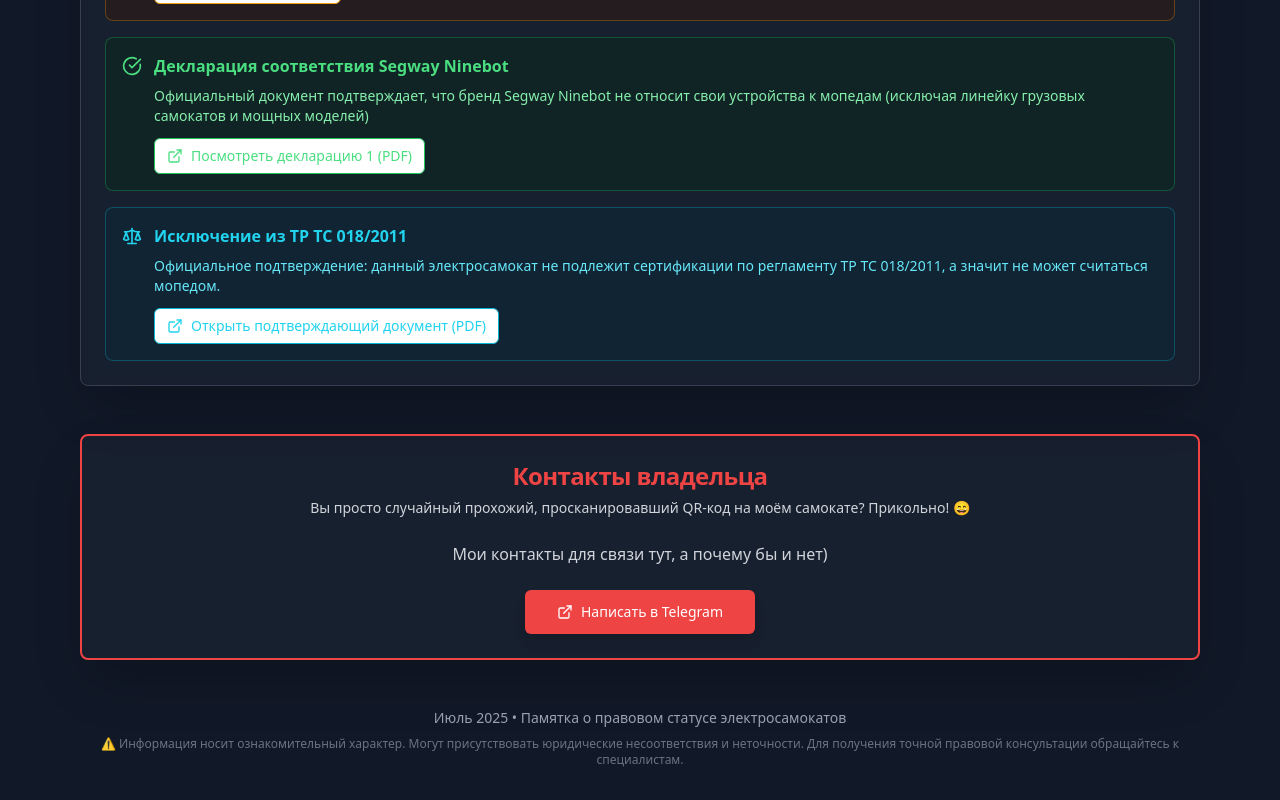
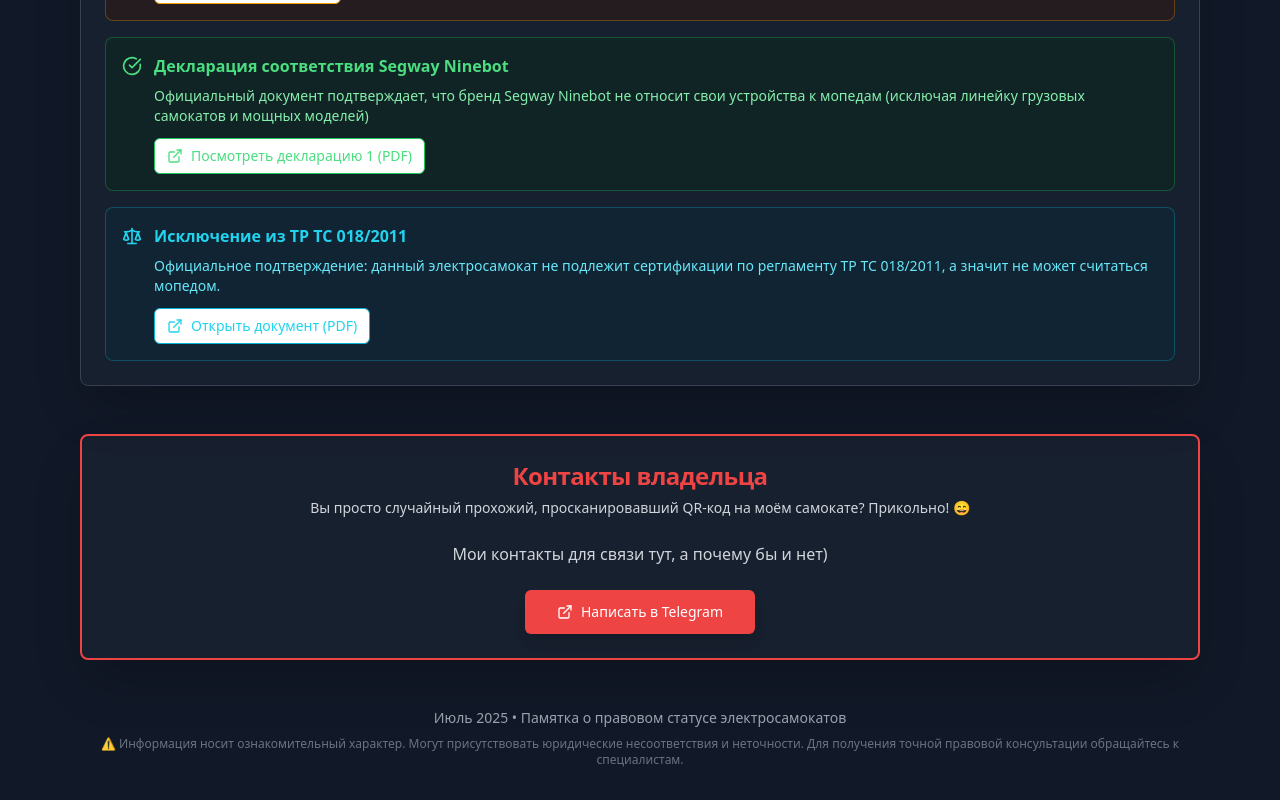
Before and after one commit to necrasov-ilya/segway-rights-checker, a React (Vite) app: page / in a window 1280 px wide. Shown: the part 3771-4571 px from the top of the page. Built offline with nearby package versions, Linux system fonts and the light colour scheme.

Commit message:
Update PDF link text on Index page
Shortened the label for the PDF document link from 'Открыть подтверждающий документ (PDF)' to 'Открыть документ (PDF)' for improved clarity and brevity.

```diff
--- a/src/pages/Index.tsx
+++ b/src/pages/Index.tsx
@@ -459,7 +459,7 @@ const Index = () => {
                   <Button variant="outline" size="sm" asChild className="border-cyan-500 text-cyan-400 hover:bg-cyan-500/10">
                     <a href={`${basePath}documents/declaration.pdf`} target="_blank" rel="noopener noreferrer" className="inline-flex items-center gap-2">
                       <ExternalLink className="h-4 w-4" />
-                      Открыть подтверждающий документ (PDF)
+                      Открыть документ (PDF)
                     </a>
                   </Button>
                 </div>
```
